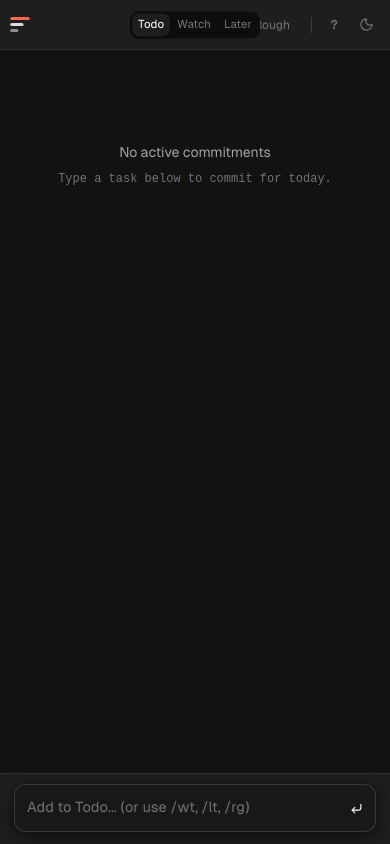
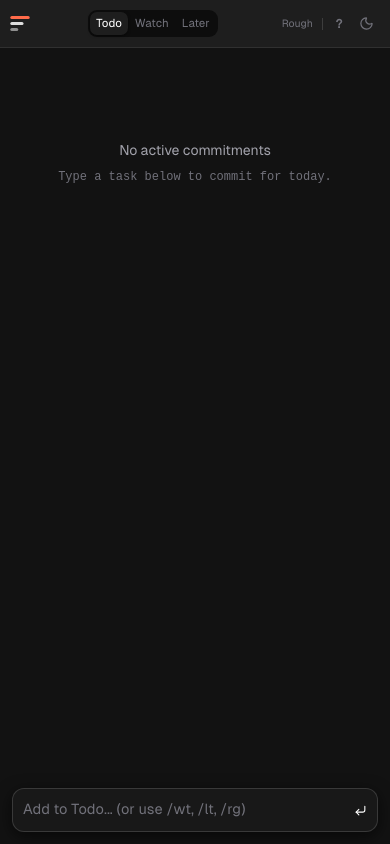
Before and after one commit to nishachay/Trilist, a React (Vite) app: page / in a window 390 px wide. Built offline with nearby package versions, Linux system fonts and the light colour scheme.

Commit message:
style(mobile): fix mobile header flex positioning and remove background box from omnibar wrapper

```diff
--- a/src/styles/index.css
+++ b/src/styles/index.css
@@ -1292,11 +1292,12 @@
 
   .header {
     padding: 0 10px;
-    height: 50px;
+    height: 48px;
     position: relative;
     display: flex;
     align-items: center;
     justify-content: space-between;
+    gap: 4px;
   }
 
   .brand {
@@ -1308,11 +1309,10 @@
   }
 
   .header-center {
-    position: absolute;
-    left: 50%;
-    top: 50%;
-    transform: translate(-50%, -50%);
+    position: static;
+    transform: none;
     margin: 0;
+    flex: 0 0 auto;
   }
 
   .tabs {
@@ -1334,15 +1334,25 @@
 
   .header-right {
     flex: 0 0 auto;
-    margin-left: auto;
     display: flex;
     align-items: center;
-    gap: 4px;
+    gap: 2px;
+  }
+
+  .rough-btn {
+    padding: 3px 5px;
+    font-size: 10.5px;
+    margin-right: 0;
+  }
+
+  .header-divider {
+    height: 12px;
+    margin: 0 1px;
   }
 
   .tbtn {
-    width: 28px;
-    height: 28px;
+    width: 26px;
+    height: 26px;
     font-size: 12px;
   }
 
@@ -1365,17 +1375,17 @@
   }
 
   .omnibar-wrap {
-    padding: 10px 14px calc(12px + env(safe-area-inset-bottom, 0px));
-    background: var(--surface-hi);
-    border-top: 1px solid var(--border);
+    padding: 8px 12px calc(12px + env(safe-area-inset-bottom, 0px));
+    background: transparent;
+    border-top: none;
     position: relative;
     z-index: 20;
     width: 100%;
   }
 
   .omnibar {
-    height: 48px;
-    padding: 0 12px;
+    height: 44px;
+    padding: 0 10px;
     width: 100%;
   }
 
@@ -1399,6 +1409,7 @@
 @media (max-width: 380px) {
   .header {
     padding: 0 6px;
+    gap: 2px;
   }
 
   .brand {
@@ -1406,8 +1417,13 @@
   }
 
   .tab {
-    padding: 2px 4.5px;
-    font-size: 11px;
+    padding: 2.5px 4px;
+    font-size: 10.5px;
+  }
+
+  .rough-btn {
+    padding: 2.5px 4px;
+    font-size: 10px;
   }
 
   .header-divider {
@@ -1415,8 +1431,9 @@
   }
 
   .tbtn {
-    width: 26px;
-    height: 26px;
+    width: 24px;
+    height: 24px;
+    font-size: 11px;
   }
 }
 
```
